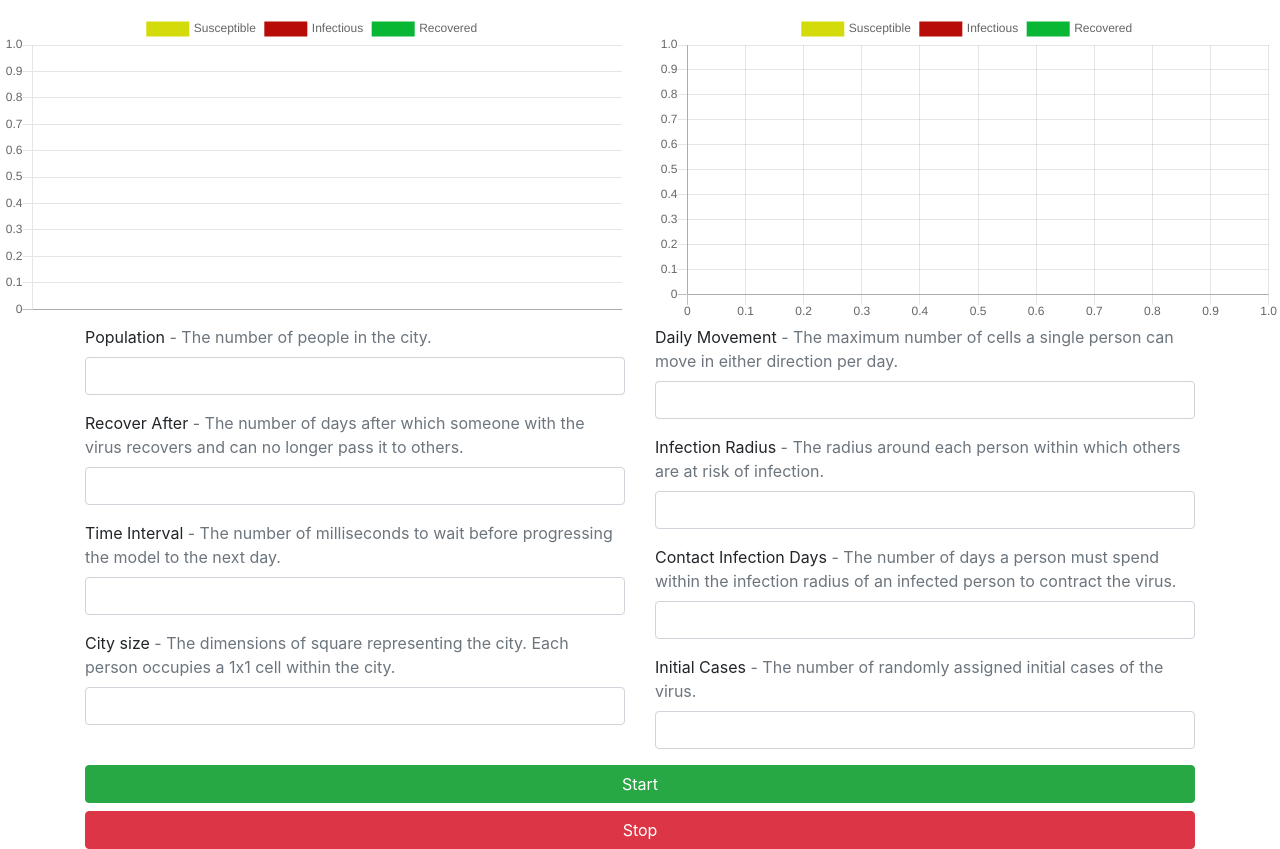
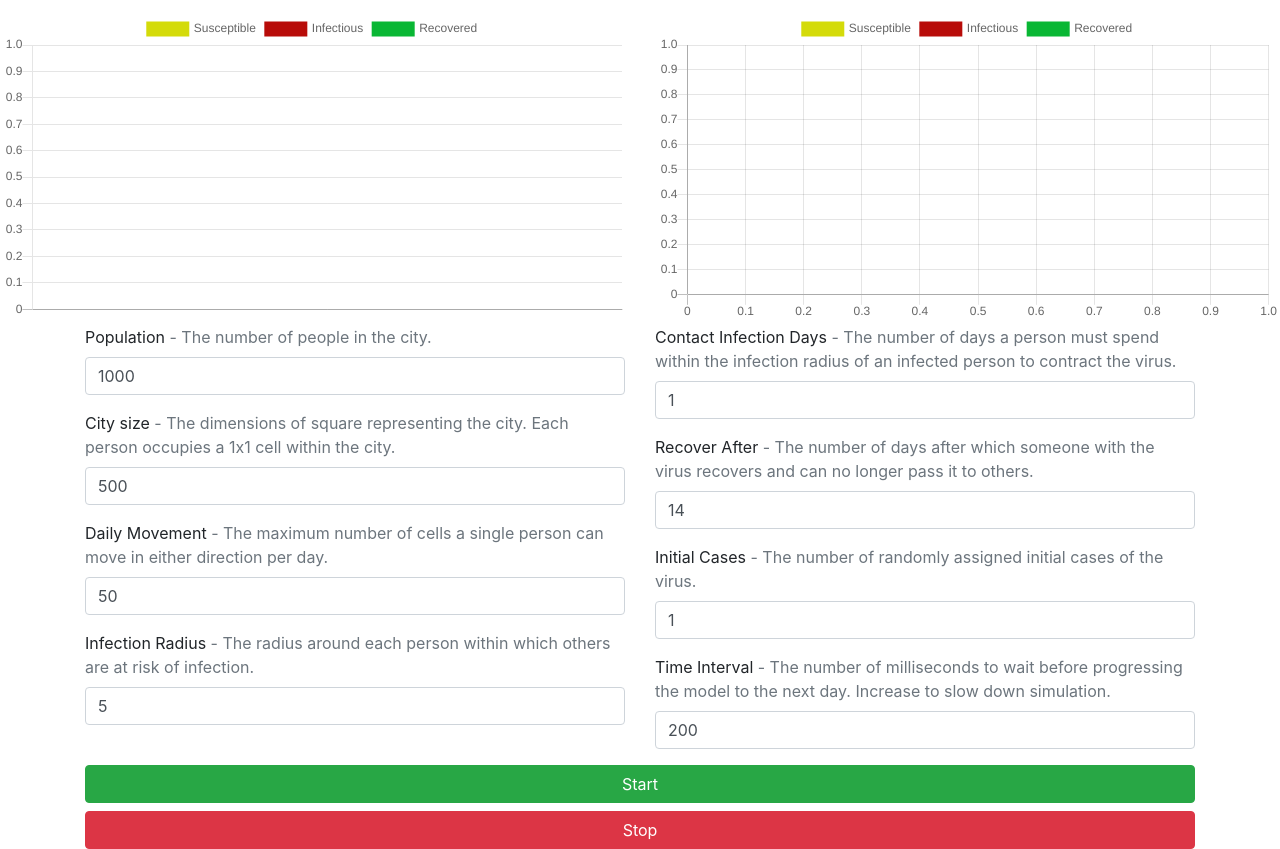
Before and after one commit to laurencejp/sir-model-playground, a plain HTML site: page index.html in a window 1280 px wide. Shown: the part 155-1004 px from the top of the page. Drawn offline with nearby package versions, Linux system fonts and the light colour scheme.

Commit message:
Add default values and change order of parameters

```diff
--- a/index.html
+++ b/index.html
@@ -35,54 +35,64 @@
                         <label for="population">Population<span
                         class="text-muted"> - The number of people in the
                         city.</span></label>
-                        <input class="form-control" type="number" name="population" id="population">
+                        <input class="form-control" type="number"
+                        name="population" id="population" value="1000">
+                    </div>
+                    <div class="form-group">
+                        <label for="city-size">City size<span
+                        class="text-muted"> - The dimensions of square
+                        representing the city. Each person occupies a 1x1 cell
+                        within the city.</span></label>
+                        <input class="form-control mb-2" type="number"
+                        name="city-size" id="city-size" value="500">
+                    </div>
+                    <div class="form-group">
+                        <label for="daily-movement">Daily Movement<span
+                        class="text-muted"> - The maximum number of cells a
+                        single person can move in either direction per day.</span></label>
+                        <input class="form-control" type="number"
+                        name="daily-movement" id="daily-movement" value="50">
+                    </div>
+                    <div class="form-group">
+                        <label for="infection-radius">Infection Radius<span
+                        class="text-muted"> - The radius around each person
+                        within which others are at risk of infection.</span></label>
+                        <input class="form-control" type="number"
+                        name="infection-radius" id="infection-radius" value="5">
+                    </div>
+
+
+                </div>
+                <div class="col-sm">
+                    <div class="form-group">
+                        <label for="contact-infection-days">Contact Infection
+                        Days<span class="text-muted"> - The number of days a
+                        person must spend within the infection radius of an
+                        infected person to contract the virus.</span></label>
+                        <input class="form-control" type="number" name="contact-infection-days" id="contact-infection-days" value="1">
                     </div>
                     <div class="form-group">
                         <label for="recover-after">Recover After<span
                         class="text-muted"> - The number of days after which
                         someone with the virus recovers and can no longer pass
                         it to others.</span></label>
-                        <input class="form-control" type="number" name="recover-after" id="recover-after">
-                    </div>
-                    <div class="form-group">
-                        <label for="time-interval">Time Interval<span
-                        class="text-muted"> - The number of milliseconds to wait before
-                        progressing the model to the next day.</span></label>
-                        <input class="form-control" type="number" name="time-interval" id="time-interval">
-                    </div>
-                    <div class="form-group">
-                        <label for="city-size">City size<span
-                        class="text-muted"> - The dimensions of square
-                        representing the city. Each person occupies a 1x1 cell
-                        within the city.</span></label>
-                        <input class="form-control mb-2" type="number" name="city-size" id="city-size">
-                    </div>
-                </div>
-                <div class="col-sm">
-                    <div class="form-group">
-                        <label for="daily-movement">Daily Movement<span
-                        class="text-muted"> - The maximum number of cells a
-                        single person can move in either direction per day.</span></label>
-                        <input class="form-control" type="number" name="daily-movement" id="daily-movement">
-                    </div>
-                    <div class="form-group">
-                        <label for="infection-radius">Infection Radius<span
-                        class="text-muted"> - The radius around each person
-                        within which others are at risk of infection.</span></label>
-                        <input class="form-control" type="number" name="infection-radius" id="infection-radius">
-                    </div>
-                    <div class="form-group">
-                        <label for="contact-infection-days">Contact Infection
-                        Days<span class="text-muted"> - The number of days a
-                        person must spend within the infection radius of an
-                        infected person to contract the virus.</span></label>
-                        <input class="form-control" type="number" name="contact-infection-days" id="contact-infection-days">
+                        <input class="form-control" type="number"
+                        name="recover-after" id="recover-after" value="14">
                     </div>
                     <div class="form-group">
                         <label for="initial-cases">Initial Cases<span
                         class="text-muted"> - The number of randomly assigned
                         initial cases of the virus.</span></label>
-                        <input class="form-control" type="number" name="initial-cases" id="initial-cases">
+                        <input class="form-control" type="number"
+                        name="initial-cases" id="initial-cases" value="1">
+                    </div>
+                    <div class="form-group">
+                        <label for="time-interval">Time Interval<span
+                        class="text-muted"> - The number of milliseconds to wait before
+                        progressing the model to the next day. Increase to slow
+                        down simulation.</span></label>
+                        <input class="form-control" type="number"
+                        name="time-interval" id="time-interval" value="200">
                     </div>
                 </div>
             </div>
```
